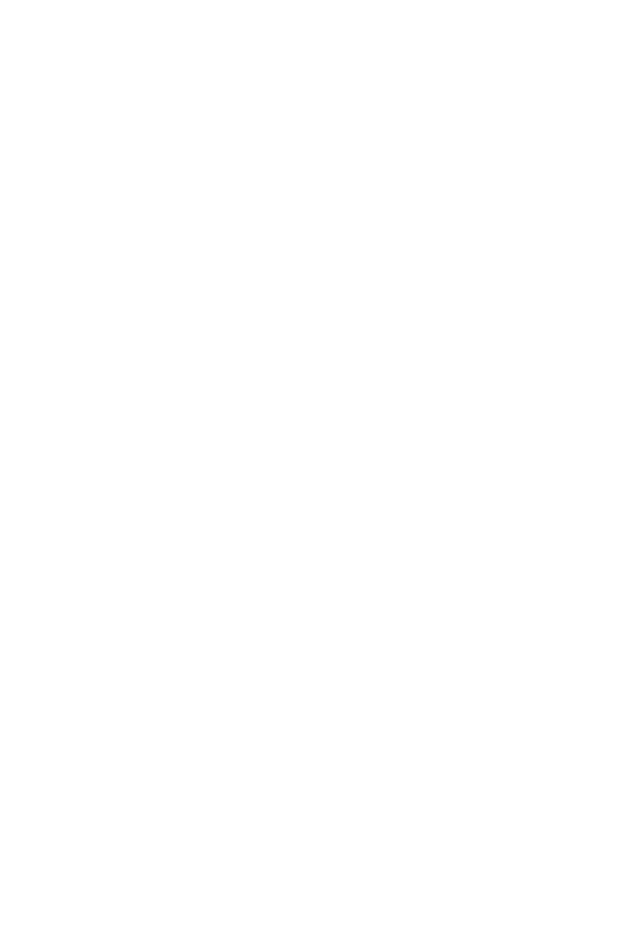
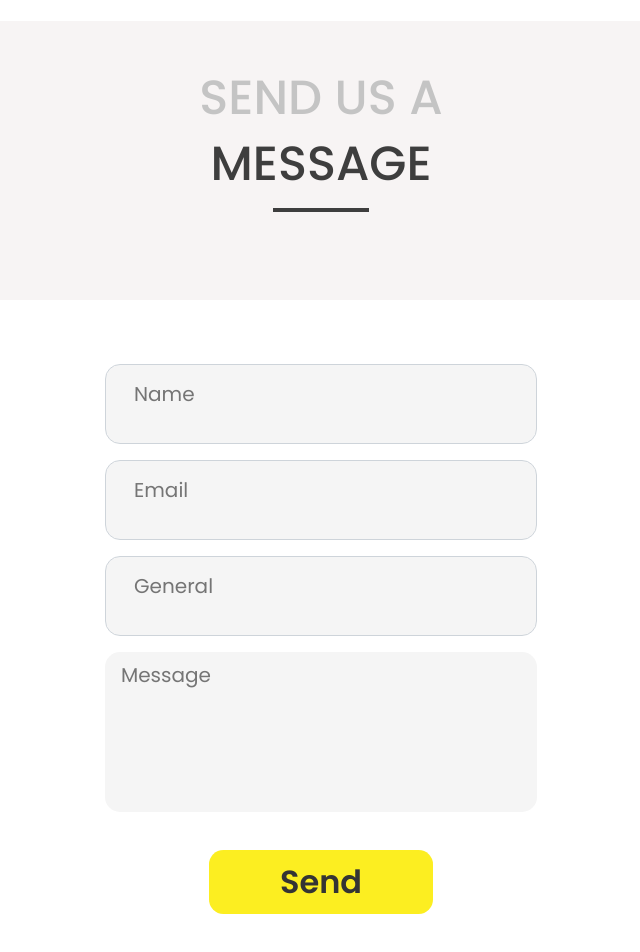
Before and after one commit to OluwabukolaAdelaka/pickmeup, a React (Create React App) app: page / in a window 1280 px wide. Shown: the part 4040-4992 px from the top of the page, without its empty margins (319-959 px from the left). Before the commit the page ends 4069 px from the top, so only its background shows below. Built offline with nearby package versions, Linux system fonts and the light colour scheme; the HTML template or start-up script is replaced by a standard one.

Commit message:
contact component done

```diff
--- a/src/App.js
+++ b/src/App.js
@@ -5,6 +5,7 @@
 import Options from "./components/Options";
 import Review from "./components/Review";
 import About from "./components/About";
+import Contact from "./components/Contact";
 
 function App() {
   return (
@@ -15,6 +16,7 @@
       <Options/>
       <Review/>
       <About/>
+      <Contact/>
     </div>
   );
 }
--- a/src/components/Contact.jsx
+++ b/src/components/Contact.jsx
@@ -0,0 +1,37 @@
+import React from "react";
+import "../styles/Contact.css";
+
+const Contact = () => {
+  return (
+    <section className="container-fluid contact-section">
+      <h3 className="contact-title1">SEND US A</h3>
+      <h3 className="contact-title2">MESSAGE</h3>
+      <div>
+        <form className="contact-form">
+          <div className="form-control">
+            <input type="text" className="form-input" placeholder="Name" />
+          </div>
+          <div className="form-control">
+            <input type="email" className="form-input" placeholder="Email" />
+          </div>
+          <div className="form-control">
+            <input type="text" className="form-input" placeholder="General" />
+          </div>
+          <div className="form-control-message">
+            <textarea rows="5" placeholder="Message"></textarea>
+          </div>
+          {/* <button type="submit" className="send-btn">
+            Send
+          </button> */}
+          <div className="btn">
+            <button type="submit" className="send-btn">
+              Send
+            </button>
+          </div>
+        </form>
+      </div>
+    </section>
+  );
+};
+
+export default Contact;
--- a/src/styles/About.css
+++ b/src/styles/About.css
@@ -18,12 +18,12 @@
   font-size: 3rem;
   font-weight: 500;
   color: #3e3e3e;
-  padding: 1rem 0;
+  padding: 0rem 0 1.5rem;
 }
 
 .title-us::after {
   content: "";
-  border-bottom: 0.3rem solid #000;
+  border-bottom: 0.3rem solid #3e3e3e;
   width: 6rem;
   display: block;
   margin: 1rem auto 0rem;
--- a/src/styles/Contact.css
+++ b/src/styles/Contact.css
@@ -0,0 +1,94 @@
+.contact-section {
+  background-color: #f7f4f4;
+  width: 63rem;
+  margin: 0 auto;
+}
+
+.contact-title1 {
+  text-align: center;
+  font-size: 3rem;
+  font-weight: 500;
+  color: #c4c4c4;
+  padding: 3rem 0 0;
+}
+
+.contact-title2 {
+  text-align: center;
+  font-size: 3rem;
+  font-weight: 500;
+  color: #3e3e3e;
+  padding: 0rem 0 1.5rem;
+}
+
+.contact-title2::after {
+  content: "";
+  border-bottom: 0.3rem solid #3e3e3e;
+  width: 6rem;
+  display: block;
+  margin: 1rem auto 0rem;
+}
+
+.contact-form {
+  background-color: #ffffff;
+  width: 46rem;
+  margin: 4rem auto;
+  padding: 3rem;
+}
+
+.form-control {
+  margin: 1rem auto;
+  width: 27rem;
+  height: 5rem;
+  background-color: #f5f5f5;
+  border-radius: 0.938rem;
+}
+
+.form-input {
+  background-color: transparent;
+  width: 100%;
+  font-size: 1.25rem;
+  font-weight: 400;
+  padding: 0.5rem 1rem;
+  border: none;
+  outline: none;
+}
+
+.form-control-message {
+  margin: 1rem auto;
+  width: 27rem;
+  height: 10rem;
+  background-color: #f5f5f5;
+  border-radius: 0.938rem;
+}
+
+.form-control-message textarea {
+  margin: 0rem auto;
+  width: 27rem;
+  height: 5rem;
+  background-color: transparent;
+  border-radius: 0.938rem;
+  font-size: 1.25rem;
+  font-weight: 400;
+  padding: 0.5rem 1rem;
+  border: none;
+  outline: none;
+  resize: none;
+}
+
+.btn {
+  display: flex;
+  align-items: center;
+  justify-content: center;
+  border: none;
+}
+.send-btn {
+  background-image: linear-gradient(to right, #fcee21 0%, #fcee21 100%);
+  width: 14rem;
+  height: 4rem;
+  border: none;
+  border-radius: 0.9rem;
+  font-size: 2rem;
+  font-weight: 600;
+  color: #343434;
+  margin: 1rem 0;
+}
```
